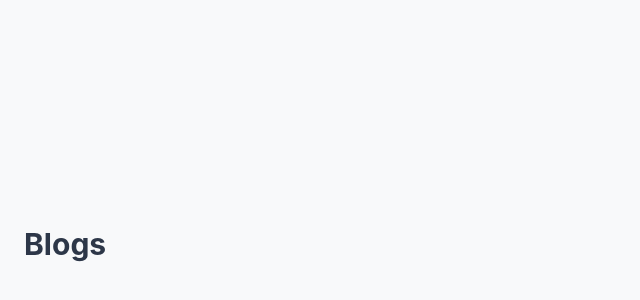
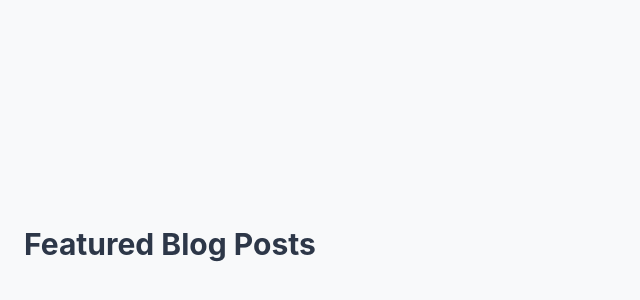
Before and after one commit to Yash-007/Portfolio, a React (Vite) app: page / in a window 1280 px wide. Shown: the part 4258-4558 px from the top of the page, without its empty margins (0-640 px from the left). Built offline with nearby package versions, Linux system fonts and the light colour scheme.

Commit message:
add blog section

```diff
--- a/src/App.tsx
+++ b/src/App.tsx
@@ -2,6 +2,7 @@ import { Link } from 'react-scroll';
 import WorkExperience from './components/WorkExperience';
 import Projects from './components/Projects';
 import Achievements from './components/Achievements';
+import Blogs from './components/Blogs';
 
 const sections = [
   { id: 'home', label: 'Home' },
@@ -80,8 +81,8 @@ function App() {
 
         <section id="blogs" className="min-h-screen py-20">
           <div className="container mx-auto px-6">
-            <h2 className="text-3xl font-bold mb-8">Blogs</h2>
-            {/* Add blogs content */}
+            <h2 className="text-3xl font-bold mb-12">Featured Blog Posts</h2>
+            <Blogs />
           </div>
         </section>
 
```
